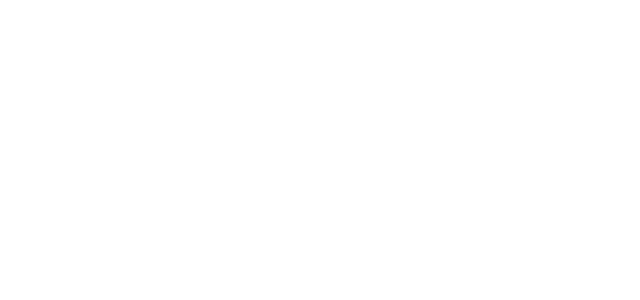
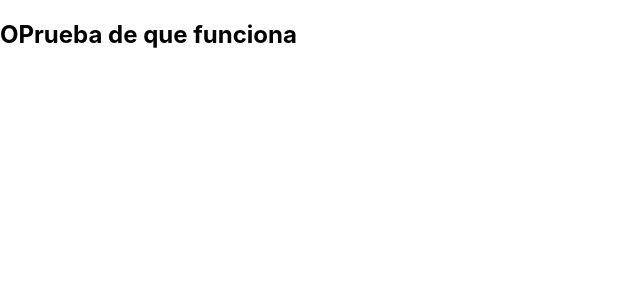
Before and after one commit to jampier-santiago/Front-ti_shopping, a React (Create React App) app: page /login in a window 1280 px wide. Before the commit this address had no page. Shown: the top 300 px of the page, without its empty margins (0-640 px from the left). Built offline with nearby package versions, Linux system fonts and the light colour scheme; what twin.macro would draw is missing.

Commit message:
se arregla enrutador

```diff
--- a/src/router/router.tsx
+++ b/src/router/router.tsx
@@ -3,11 +3,13 @@
 import useViews from "../views";
 
 const useRouter = () => {
-  const { Home } = useViews();
+  const { usePages } = useViews();
+  const { Home, Login } = usePages();
 
   return (
     <Routes>
-      <Route path="/" element={<Home />} />\
+      <Route path="/" element={<Home />} />
+      <Route path="/login" element={<Login />} />
     </Routes>
   );
 };
--- a/src/views/index.ts
+++ b/src/views/index.ts
@@ -1,7 +1,8 @@
 import Home from "./pages/Home";
+import usePages from "./pages";
 
 const useViews = () => {
-  return { Home };
+  return { usePages };
 };
 
 export default useViews;
--- a/src/views/pages/Login.tsx
+++ b/src/views/pages/Login.tsx
@@ -2,7 +2,7 @@
   return (
     <main>
       <section>
-        <h1></h1>
+        <h1>OPrueba de que funciona</h1>
       </section>
     </main>
   );
--- a/src/views/pages/index.ts
+++ b/src/views/pages/index.ts
@@ -4,3 +4,4 @@
 const usePages = () => {
   return { Home, Login };
 };
+export default usePages;
```
